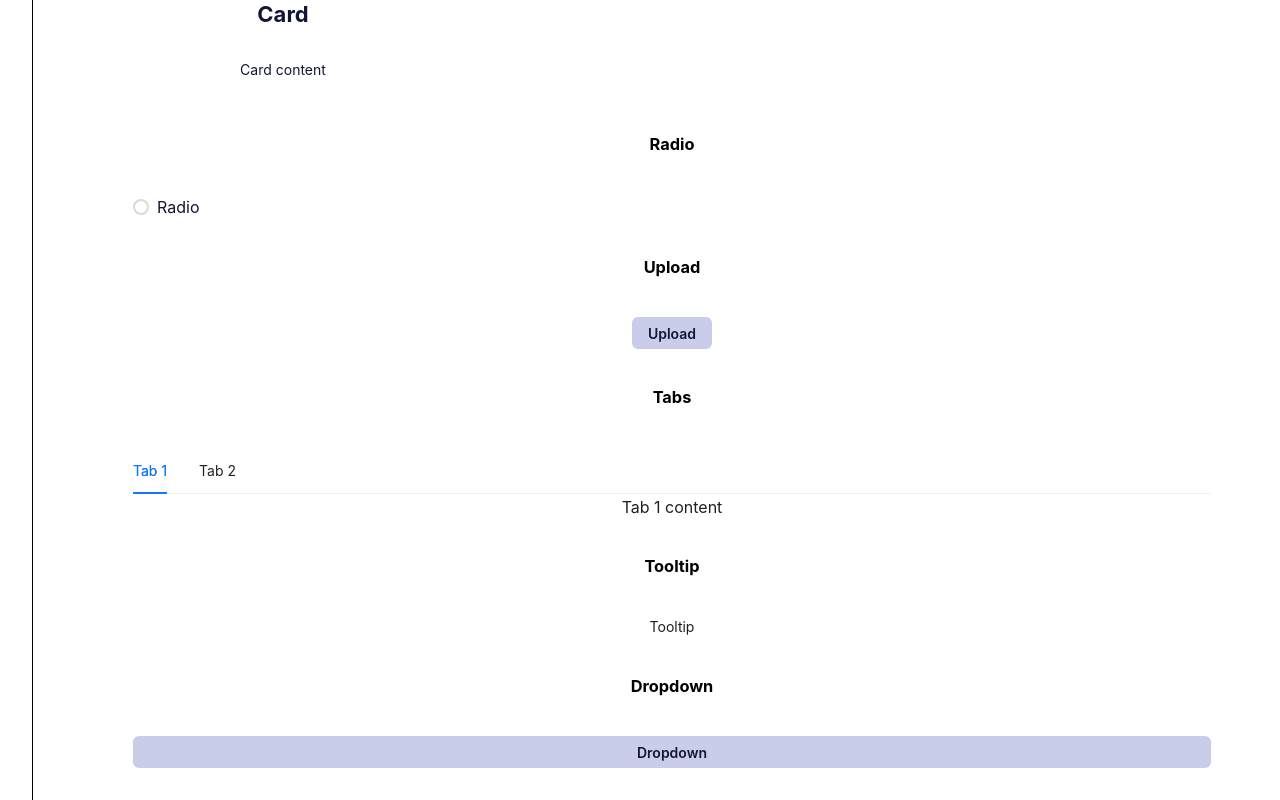
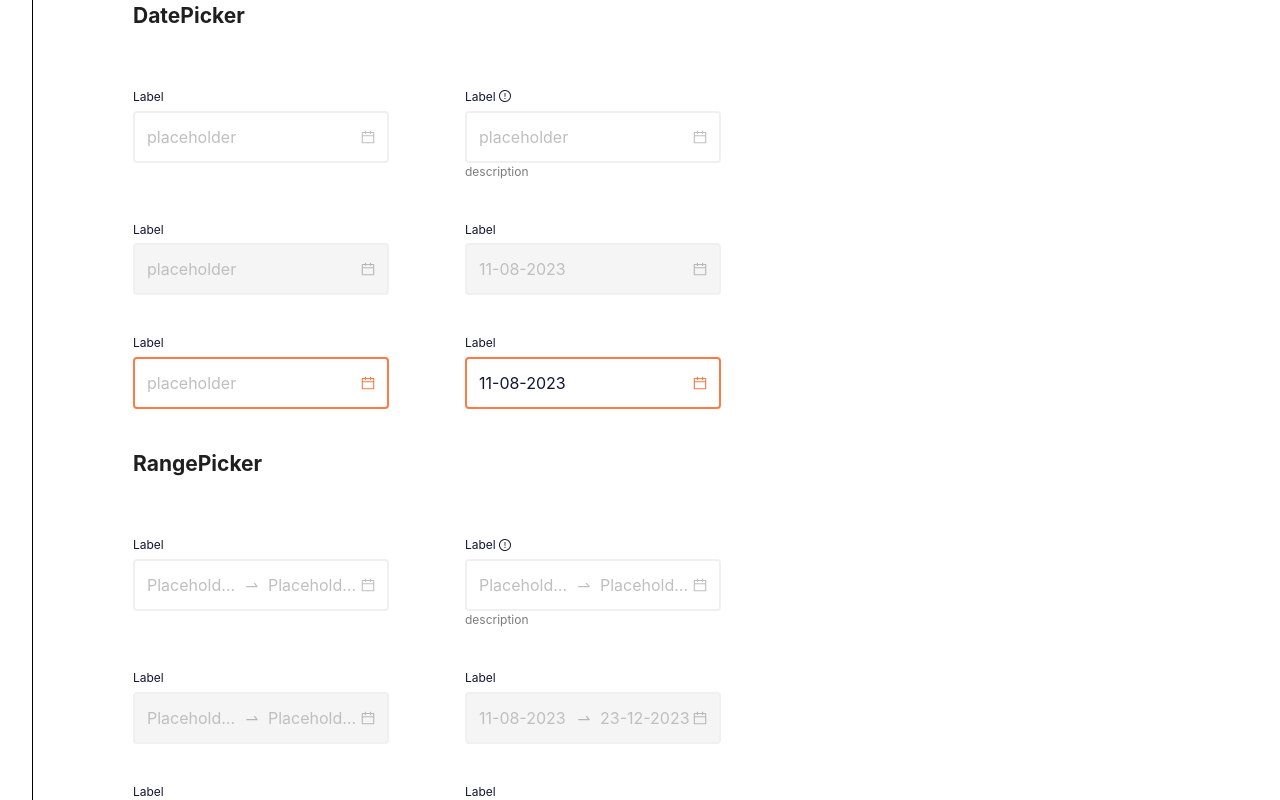
Before and after one commit to KorshunovNick/ant-design-system, a React (Vite) app: page / in a window 1280 px wide. Shown: the part 4960-5760 px from the top of the page. Built offline with nearby package versions, Linux system fonts and the light colour scheme.

Commit message:
DatePicker and RangePicker

```diff
--- a/package.json
+++ b/package.json
@@ -14,6 +14,7 @@
     "@tanstack/table-core": "^8.20.1",
     "antd": "^5.20.2",
     "classnames": "^2.5.1",
+    "dayjs": "^1.11.13",
     "react": "^18.3.1",
     "react-dom": "^18.3.1",
     "react-hook-form": "^7.53.0",
--- a/src/App.tsx
+++ b/src/App.tsx
@@ -2,7 +2,7 @@ import './App.css';
 import { Tabs } from 'antd';
 import DesignComponents from './DesignComponents/DesignComponents';
 import TestTable from './TestTable/TestTable';
-import TestComponent from './MyTestingComponents/HoverCards/TestComponent';
+import TestComponent from './MyTestingComponents/TestComponent';
 
 function App() {
   return (
--- a/src/DesignComponents/DesignComponents.tsx
+++ b/src/DesignComponents/DesignComponents.tsx
@@ -30,6 +30,7 @@ import { InputBox } from './components/Input/InputBox.js';
 import { TextAreaBox } from './components/TextArea/TextArea.js';
 import { CheckboxContainer } from './components/Checkbox/CheckboxContainer.js';
 import { TagContainer } from './components/Tag/TagContainer.js';
+import { DatePickerContainer } from './components/DatePicker/DatePickerContainer.js';
 
 const themeObject: Record<string, Tokens> = {
   crmTokens,
@@ -109,6 +110,10 @@ const DesignComponents = () => {
           <TagContainer />
         </WrapperComponent>
 
+        <WrapperComponent title={'Datepicker and RangePicker'}>
+          <DatePickerContainer />
+        </WrapperComponent>
+
         <WrapperComponent title={'Card'}>
           <Card title="Card" style={{ width: 300 }}>
             <p>Card content</p>
@@ -145,9 +150,7 @@ const DesignComponents = () => {
             <Button>Dropdown</Button>
           </Dropdown>
         </WrapperComponent>
-        <WrapperComponent title={'Datepicker'}>
-          <DatePicker />
-        </WrapperComponent>
+
         <WrapperComponent title={'Drawer'}>
           <Button onClick={() => setOpenDrawer(true)}>open drawer</Button>
           <Drawer
--- /dev/null
+++ b/src/DesignComponents/components/DatePicker/DatePicker.module.scss
@@ -0,0 +1,3 @@
+.title {
+    text-align: start;
+}
--- /dev/null
+++ b/src/DesignComponents/components/DatePicker/DatePickerContainer.tsx
@@ -0,0 +1,95 @@
+import React from 'react';
+import dayjs from 'dayjs';
+import { FlexCol, FlexRow } from '../shared/FlexContainers/FlexContainers';
+import { DatePicker, DatePickerProps, TimeRangePickerProps } from 'antd';
+import { InputWrapper } from '../shared/InputWrapper/InputWrapper';
+import { LabelWithIcon } from '../shared/LabelWithIcon/LabelWithIcon';
+import stl from './DatePicker.module.scss';
+
+const defaultValue = dayjs('08.11.2023');
+const endDefaultValue = dayjs('2023-12-23');
+const rowGap = 76;
+
+const { RangePicker } = DatePicker;
+
+const RangePickerComponent = ({
+  fullLabel = false,
+  ...props
+}: { fullLabel?: boolean } & TimeRangePickerProps) => {
+  return (
+    <InputWrapper
+      label={fullLabel ? <LabelWithIcon /> : 'Label'}
+      description={fullLabel && 'description'}
+    >
+      <RangePicker
+        {...props}
+        placeholder={['Placeholder', 'Placeholder']}
+        format={'DD-MM-YYYY'}
+        style={{ width: 256 }}
+      />
+    </InputWrapper>
+  );
+};
+
+const DatePickerComponent = ({
+  fullLabel = false,
+  ...props
+}: { fullLabel?: boolean } & DatePickerProps) => {
+  return (
+    <InputWrapper
+      label={fullLabel ? <LabelWithIcon /> : 'Label'}
+      description={fullLabel && 'description'}
+    >
+      <DatePicker
+        {...props}
+        placeholder="placeholder"
+        format={'DD-MM-YYYY'}
+        style={{ width: 256 }}
+      />
+    </InputWrapper>
+  );
+};
+
+export const DatePickerContainer = () => {
+  return (
+    <FlexCol>
+      <FlexCol gap={39}>
+        <h2 className={stl.title}>DatePicker</h2>
+        <FlexRow gap={rowGap}>
+          <DatePickerComponent />
+          <DatePickerComponent fullLabel />
+        </FlexRow>
+        <FlexRow gap={rowGap}>
+          <DatePickerComponent disabled />
+          <DatePickerComponent disabled defaultValue={defaultValue} />
+        </FlexRow>
+        <FlexRow gap={rowGap}>
+          <DatePickerComponent status="error" />
+          <DatePickerComponent status="error" defaultValue={defaultValue} />
+        </FlexRow>
+      </FlexCol>
+
+      <FlexCol gap={39}>
+        <h2 className={stl.title}>RangePicker</h2>
+        <FlexRow gap={rowGap}>
+          <RangePickerComponent />
+          <RangePickerComponent fullLabel />
+        </FlexRow>
+        <FlexRow gap={rowGap}>
+          <RangePickerComponent disabled />
+          <RangePickerComponent
+            disabled
+            defaultValue={[defaultValue, endDefaultValue]}
+          />
+        </FlexRow>
+        <FlexRow gap={rowGap}>
+          <RangePickerComponent status="error" />
+          <RangePickerComponent
+            status="error"
+            defaultValue={[defaultValue, endDefaultValue]}
+          />
+        </FlexRow>
+      </FlexCol>
+    </FlexCol>
+  );
+};
--- a/src/DesignComponents/designTokens/parseDesignTokens.ts
+++ b/src/DesignComponents/designTokens/parseDesignTokens.ts
@@ -4,6 +4,8 @@ import { Tokens } from './Tokens.types';
 const currentTokens: Array<string> = [];
 
 function capitalizeFirstLetter(str: string) {
+  if (str === 'datepicker') return 'DatePicker';
+
   return str.charAt(0).toUpperCase() + str.slice(1);
 }
 
@@ -66,7 +68,7 @@ export function parseDesignTokens(tokens: Tokens) {
         }
       }
       // Вот тут можно поменять имя, а после смотреть в консоли
-      if (themeKey === 'Tag') {
+      if (themeKey === 'DatePicker') {
         currentTokens.push(`${token}: '${resultValue}' `);
       }
 
--- a/src/MyTestingComponents/HoverCards/TestComponent.tsx
+++ /dev/null
@@ -1,36 +0,0 @@
-import { ConfigProvider } from 'antd';
-import { TagContainer } from '../../DesignComponents/components/Tag/TagContainer';
-
-const TestComponent = () => {
-  return (
-    <ConfigProvider
-      theme={{
-        components: {
-          // имя комопонента
-          Tag: {
-            // свойства компонента
-            defaultBg: '#f0f0f0',
-            defaultColor: '#262626',
-            colorBorder: '#d9d9d9',
-            borderRadius: 4,
-            borderRadiusSM: 4,
-            fontSizeSM: 12,
-            fontSizeIcon: 12,
-            lineType: 'solid',
-            lineWidth: 1,
-            paddingXS: 8,
-            paddingXXS: 4,
-            colorFillSecondary: '#8c8c8c',
-            // fontWeight: 600,
-            controlInteractiveSize: 12,
-          },
-        },
-      }}
-    >
-      {/**твой компонент */}
-      <TagContainer />
-    </ConfigProvider>
-  );
-};
-
-export default TestComponent;
--- /dev/null
+++ b/src/MyTestingComponents/TestComponent.tsx
@@ -0,0 +1,60 @@
+import { ConfigProvider } from 'antd';
+import { DatePickerContainer } from '../DesignComponents/components/DatePicker/DatePickerContainer';
+
+const TestComponent = () => {
+  return (
+    <ConfigProvider
+      theme={{
+        components: {
+          // имя комопонента
+          DatePicker: {
+            // свойства компонента
+            cellHeight: 40,
+            cellWidth: 40,
+            cellActiveWithRangeBg: '#eff1f8',
+            cellHoverBg: '#eff1f8',
+            activeBorderColor: '#131535',
+            cellRangeBorderColor: '#2f355a',
+            activeBg: '#ffffff',
+            hoverBorderColor: '#f5f5f5',
+            inputFontSize: 16,
+            colorBorder: '#f0f0f0',
+            borderRadius: 4,
+            lineWidth: 2,
+            colorBgContainer: '#ffffff',
+            colorBgContainerDisabled: '#f5f5f5',
+            colorBgElevated: '#ffffff',
+            colorError: '#ff7a45',
+            colorErrorBorderHover: '#fa541c',
+            colorErrorBg: '#ffffff',
+            colorErrorBgHover: '#ffffff',
+            colorTextDisabled: '#bfbfbf',
+            // lineHeight: '20px', // убрать
+            paddingInline: 12,
+            paddingBlock: 12, // не работает
+            cellHoverWithRangeBg: '#eff1f8',
+            cellBgDisabled: '#ffffff',
+            colorPrimary: '#2f355a',
+            colorText: '#131535',
+            colorTextHeading: '#131535',
+            colorIcon: '#131535',
+            colorTextLightSolid: '#ffffff',
+            colorTextPlaceholder: '#bfbfbf',
+            controlHeight: 46, // поменять на 46
+            paddingXXS: 4,
+            // fontWeight: 400, // не нужен
+            controlInteractiveSize: 16, // как -будто бы не нужен
+            fontSize: 14,
+            paddingXS: 8,
+            paddingSM: 12,
+          },
+        },
+      }}
+    >
+      {/**твой компонент */}
+      <DatePickerContainer />
+    </ConfigProvider>
+  );
+};
+
+export default TestComponent;
```
Also changed, not shown: 1 other file (tests, documents, lock files or other folders).
